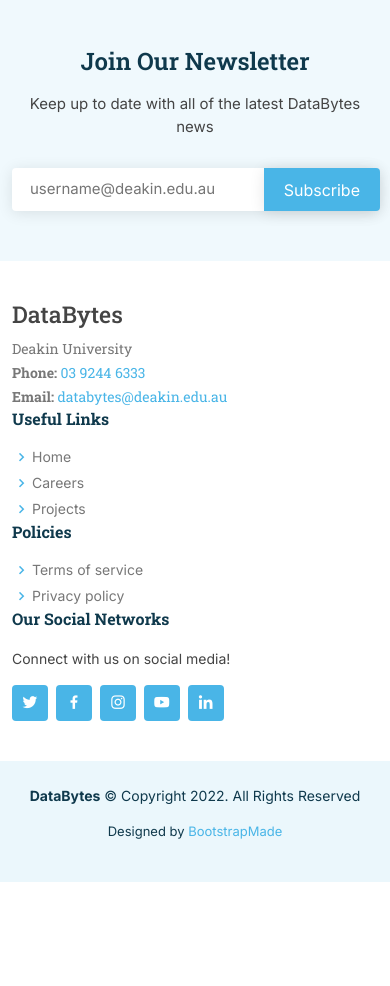
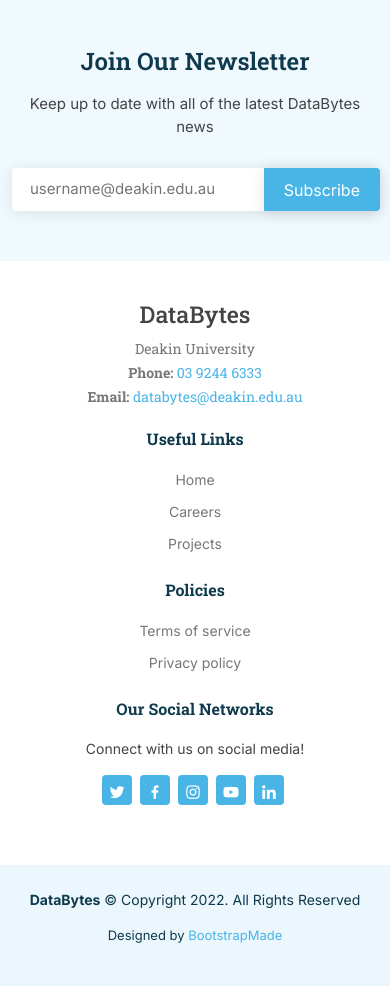
Before and after one commit to databytes-deakin/website, a Django app: page /careers in a window 390 px wide. Shown: the part 2774-3760 px from the top of the page. Before the commit the page ends 3656 px from the top, so only its background shows below. Run offline with Django 4.2, Linux system fonts and the light colour scheme; data comes from the database, SQL or seed files in the repository; some libraries are stand-ins or nearby versions.

Commit message:
fixed footer links for mobile and ipad sizes, changed spacing and removed bullet points on mobile size

```diff
--- a/databytes/DBweb/static/css/style.css
+++ b/databytes/DBweb/static/css/style.css
@@ -1198,12 +1198,62 @@
   font-size: 13px;
   color: #0f394c;
 }
+
+
+
+
 @media (max-width: 575px) {
   #footer .copyright, #footer .credits {
     float: none;
     text-align: center;
   }
+
+  .footer-contact, .footer-links {
+    width: 50%;
+    margin-bottom: 20px;
+  }
+
+  #footer .footer-top .social-links a {
+    width: 30px;
+    height: 30px;
+  }
 }
+
+@media (max-width: 420px) {
+  .footer-contact, .footer-links {
+    width: 100%;
+    margin-bottom: 20px;
+    text-align: center;
+  }
+
+  #footer .footer-top .social-links a {
+    width: 30px;
+    height: 30px;
+  }
+}
+
+@media (max-width: 419px) {
+  .footer-contact, .footer-links {
+    width: 100%;
+    margin-bottom: 20px;
+    text-align: center;
+  }
+
+  #footer .footer-top .social-links a {
+    width: 30px;
+    height: 30px;
+  }
+
+  i.bx.bx-chevron-right {
+    display: none;
+  }
+
+
+  #footer .footer-top .footer-links ul a {
+  margin: 5px auto;
+}
+
+
 
 .card-title a {
   color: #0f394c !important;
--- a/databytes/DBweb/templates/footer.html
+++ b/databytes/DBweb/templates/footer.html
@@ -18,7 +18,7 @@
       <div class="container">
         <div class="row">
 
-          <div class="col-lg-3 col-md-6 footer-contact">
+          <div class="col-lg-3 col-md-6 col-sm-6 col-xs-12 footer-contact">
             <h3>DataBytes</h3>
             <p>
               Deakin University<br>
@@ -27,7 +27,7 @@
             </p>
           </div>
 
-          <div class="col-lg-3 col-md-6 footer-links">
+          <div class="col-lg-3 col-md-6 col-sm-6 col-xs-12 footer-links">
             <h4>Useful Links</h4>
             <ul>
               <li><i class="bx bx-chevron-right"></i> <a href="{% url 'index' %}#hero">Home</a></li>
@@ -36,7 +36,7 @@
             </ul>
           </div>
 
-          <div class="col-lg-3 col-md-6 footer-links">
+          <div class="col-lg-3 col-md-6 col-sm-6 col-xs-12 footer-links">
             <h4>Policies</h4>
             <ul>
               <li><i class="bx bx-chevron-right"></i> <a href="#">Terms of service</a></li>
@@ -44,7 +44,7 @@
             </ul>
           </div>
 
-          <div class="col-lg-3 col-md-6 footer-links">
+          <div class="col-lg-3 col-md-6 col-sm-6 col-xs-12 footer-links">
             <h4>Our Social Networks</h4>
             <p>Connect with us on social media!</p>
             <div class="social-links mt-3">
```
